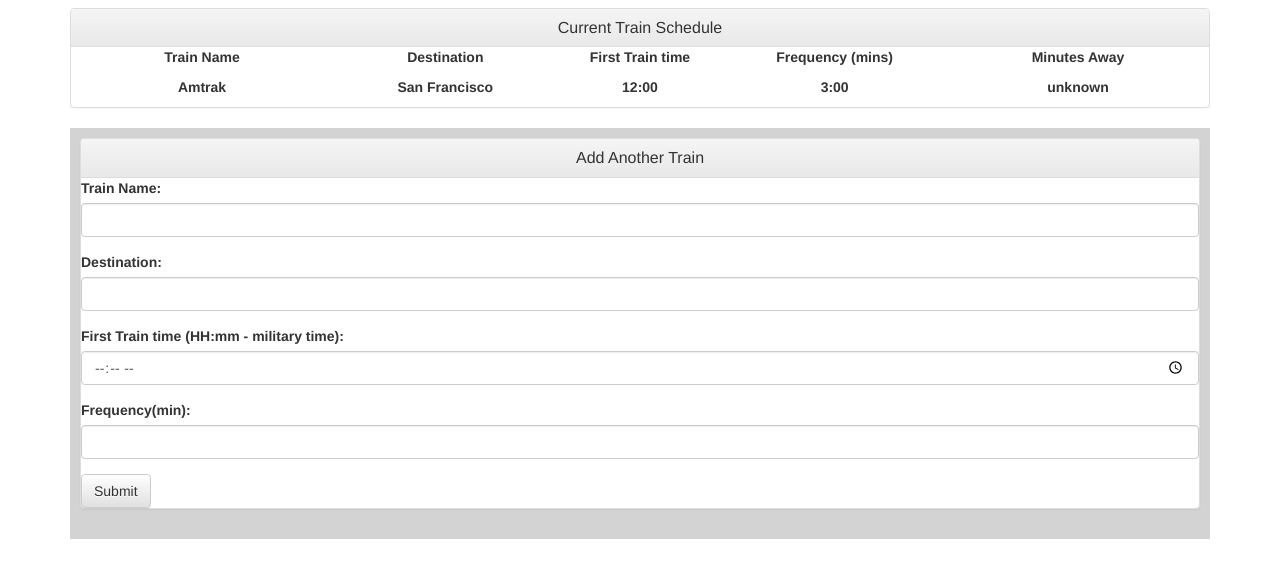
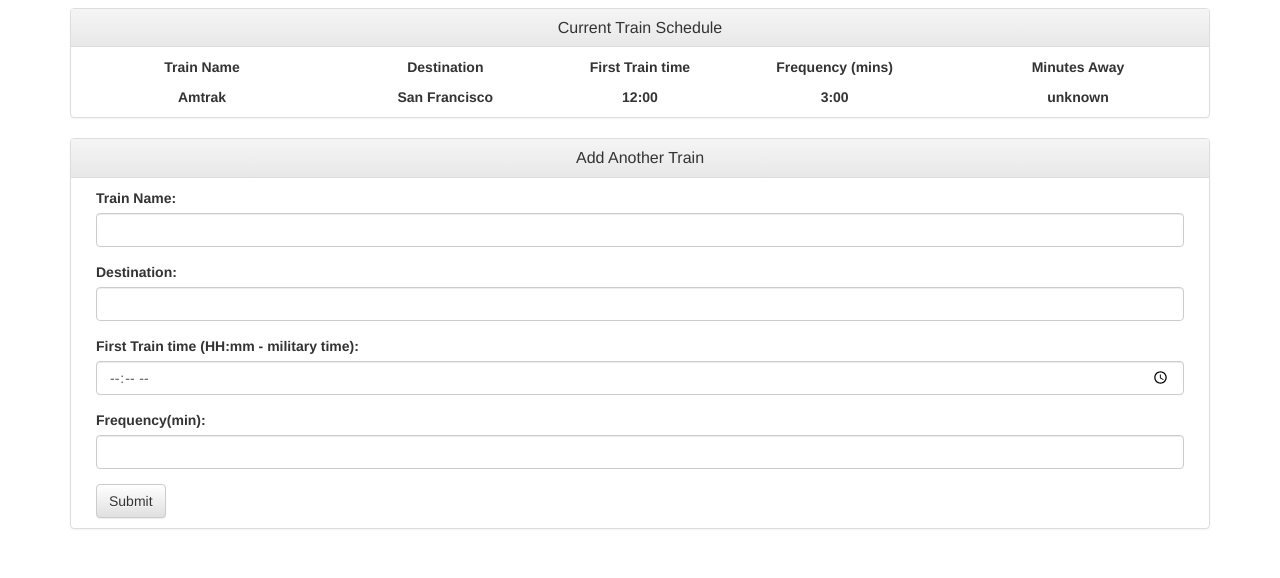
Before and after one commit to copperdime/TrainScheduler, a plain HTML site: page index.html in a window 1280 px wide. Shown: the part 194-772 px from the top of the page. Drawn offline with nearby package versions, Linux system fonts and the light colour scheme.

Commit message:
Best Form of FrontEnd

```diff
--- a/index.html
+++ b/index.html
@@ -74,7 +74,7 @@
 		<!-- New Section -->
 	<section id="forms">
 		<div class="row">
-			<div class="col-lg-12">
+			<div class=" test col-lg-12">
         	<div class="panel panel-default">
 		    	<div class="panel-heading">
 		            <h3 class="panel-title">Add Another Train</h3>
--- a/style.css
+++ b/style.css
@@ -19,17 +19,16 @@
 	font-weight: bold;
 	text-align: center;
 }
-.topics{
-	background:plum;
-}
+.form-group{
+	padding-left: 25px;
+	padding-right: 25px;
 
-#forms{
-	border: black;
-	background: lightgray;
-	padding: 10px;
 }
 h1 {
 	text-align: center;
+}
+.panel-heading{
+	margin-bottom: 10px;
 }
 h3{
 	text-align: center;
@@ -42,3 +41,7 @@ h3{
 .addtrain{
 	border: blue;
 }
+#add-user{
+	margin-left: 25px;
+	margin-bottom: 10px;
+}
```
